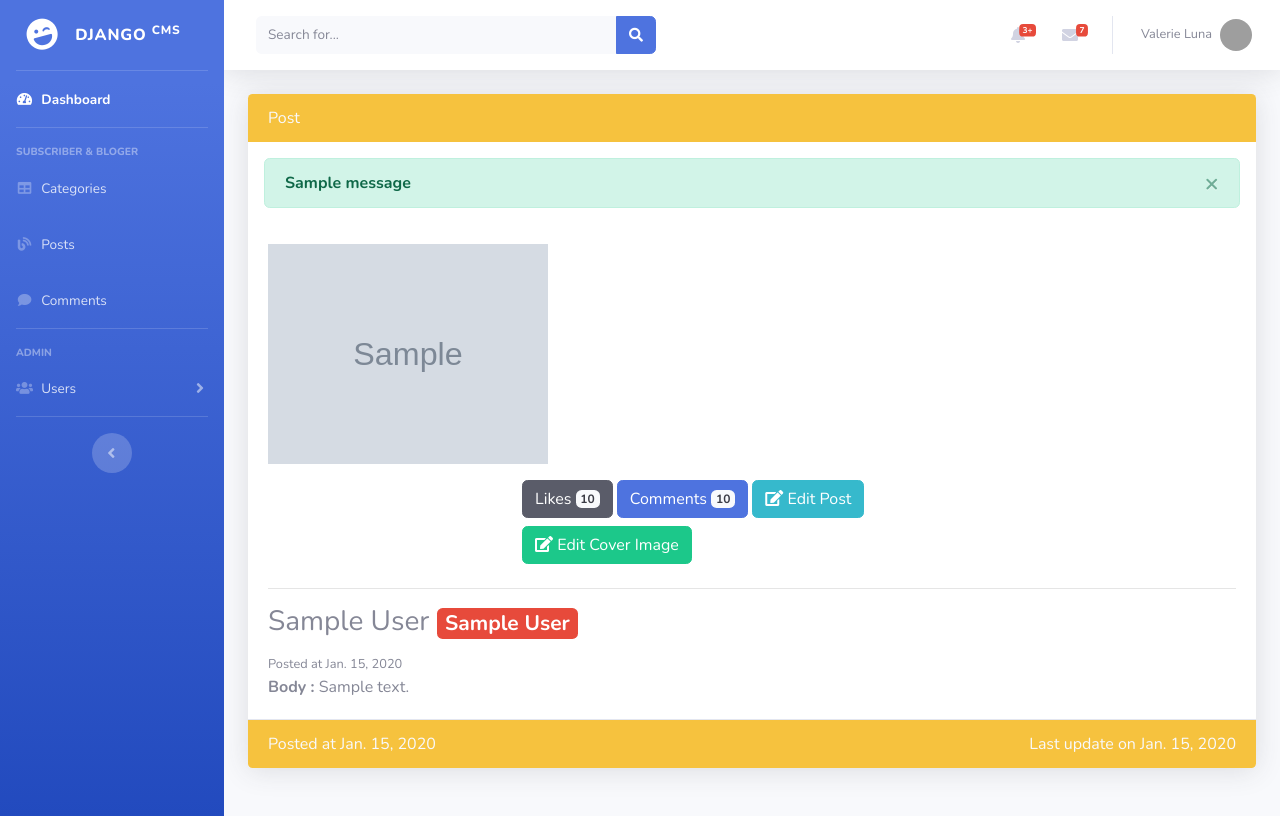
After one commit to hasan-py/Django_Project_Content_Sharing_App, a Django app: template customAdmin/templates/Post/view-post.html in a window 1280 px wide. The commit adds this page. Run offline with Django 3.2, Linux system fonts and the light colour scheme; tables that the repository leaves empty hold one stand-in row (values such as "Sample post"); the template is opened without the code that fills it: values that come from a table or form of the project are taken from there, most other values are stand-ins (such as "Sample title", 1, 10 or a date in 2020); grey boxes marked "Sample" are stand-in pictures; one stand-in notice (Sample message) is shown; some libraries are stand-ins or nearby versions; grey boxes are pictures that could not be loaded.

Commit message:
Post Section

```diff
--- a/customAdmin/models/posts.py
+++ b/customAdmin/models/posts.py
@@ -6,11 +6,22 @@ import datetime
 class Post(models.Model):
 	title = models.CharField(max_length=255)
 	slug = models.CharField(max_length=255)
+	body = models.TextField(default="")
+	image = models.ImageField(upload_to='upload/post_image',default=True)
 	category = models.ForeignKey(Category,on_delete=models.CASCADE)
 	user = models.ForeignKey(All_user,on_delete=models.CASCADE)
-	comment_total = models.IntegerField()
+	comment_total = models.IntegerField(default=0)
+	like_total = models.IntegerField(default=0)
 	created_at = models.DateField(default=datetime.datetime.today)
 	updated_at = models.DateField()
 
 	def __str__(self):
 		return self.title
+
+	@staticmethod
+	def slugExist(slug):
+		try:
+			slug = Post.objects.get(slug=slug)
+			return slug
+		except:
+			return False
--- a/customAdmin/models/users.py
+++ b/customAdmin/models/users.py
@@ -14,7 +14,7 @@ class All_user(models.Model):
 		return self.name
 
 	@staticmethod
-	def emailExits(userEmail):
+	def emailExist(userEmail):
 		try:
 			email = All_user.objects.get(email=userEmail)
 			return email
--- /dev/null
+++ b/customAdmin/templates/Post/view-post.html
@@ -0,0 +1,117 @@
+{% extends 'base.html' %}
+{% load static %}
+{% block title %}
+Django CMS | View Post
+{% endblock %}
+{% block content %}
+
+<div class="container-fluid mb-3">
+    <div class="card mb-5 border-0 shadow">
+        <div class="card-header bg-warning border-0 text-light">
+            Post
+        </div>
+        {% if messages %}
+        {% for message in messages %}
+        <div class="mx-3 mt-3 alert alert-{{ message.tags }} warning alert-dismissible fade show" role="alert">
+            <strong>{{ message }}</strong>
+            <button type="button" class="close" data-dismiss="alert" aria-label="Close">
+                <span aria-hidden="true">&times;</span>
+            </button>
+        </div>
+        {% endfor %}
+        {% endif %}
+        <div class="card-body">
+            <img class="image-fluid mb-3" height="220px" width="280" src="{{ post.image.url }}" alt="{{ post.title }}">
+            <div class="col-md-6 offset-md-3">
+                <button type="button" class="btn btn-dark mb-2">
+                    Likes <span class="badge badge-light">{{ post.like_total }}</span>
+                </button>
+                <button type="button" class="btn btn-primary mb-2">
+                    Comments <span class="badge badge-light">{{ post.comment_total }}</span>
+                </button>
+                <button type="button" class="btn btn-info mb-2" data-toggle="modal" data-target="#exampleModalCenter">
+                  <i class="fas fa-edit"></i> Edit Post
+                </button>
+                <button type="button" class="btn btn-success mb-2" data-toggle="modal" data-target="#exampleModalCenter2">
+                  <i class="fas fa-edit"></i> Edit Cover Image
+                </button>
+            </div>
+            <hr>
+            <h3 class="card-title">{{ post.title }} <span class="badge badge-danger">{{post.category }}</span> </h3>
+            <small
+            class="text-muted">Posted at {{ post.created_at }}</small>
+            <p class="card-text"><strong>Body :</strong> {{ post.body }}</p>
+        </div>
+        <div class="card-footer bg-warning text-light">
+            <span class="float-left">Posted at {{ post.created_at }}</span>
+            <span class="float-right">Last update on {{ post.updated_at }}</span>
+        </div>
+    </div>
+</div>
+
+<!-- Modal 1 -->
+<div class="modal fade" id="exampleModalCenter" tabindex="-1" role="dialog" aria-labelledby="exampleModalCenterTitle" aria-hidden="true">
+    <div class="modal-dialog modal-dialog-centered" role="document">
+        <div class="modal-content">
+            <div class="modal-header bg-warning text-light">
+                <h5 class="modal-title" id="exampleModalLongTitle">Edit Post</h5>
+                <button type="button" class="close" data-dismiss="modal" aria-label="Close">
+                    <span aria-hidden="true">&times;</span>
+                </button>
+            </div>
+            <div class="modal-body">
+                <form method="POST" action="{% url 'allPostById' post_id=post.id %}">
+                    {% csrf_token %}
+                    <div class="form-group">
+                        <label for="postTitle">Post Title</label>
+                        <input value="{{ post.title }}" name="postTitle" type="text" class="form-control" id="postTitle" placeholder="Enter title">
+                    </div>
+                    <div class="form-group">
+                        <label for="postSlug">Post Slug</label>
+                        <input value="{{ post.slug }}" name="postSlug" type="text" class="form-control" id="postSlug" placeholder="Enter slug">
+                    </div>
+                    <div class="form-group">
+                        <label for="postBody">Body</label>
+                        <textarea class="form-control" name="postBody" id="postBody" cols="30" rows="5">{{ post.body }}</textarea>
+                    </div>
+                    <div class="form-group">
+                      <label for="postCategory">Post Category</label>
+                        <select class="form-control" name="postCategory" id="postCategory">
+                          {{ options }}
+                        </select>
+                    <div>
+                    <button type="submit" class="btn btn-warning mt-3">Update Post</button>
+                    <button type="button" class="btn btn-danger mt-3" data-dismiss="modal">Close</button>
+                </form>
+            </div>
+        </div>
+    </div>
+</div>
+
+<!-- Modal 2 -->
+<div class="modal fade" id="exampleModalCenter2" tabindex="-1" role="dialog" aria-labelledby="exampleModalCenterTitle" aria-hidden="true">
+    <div class="modal-dialog modal-dialog-centered" role="document">
+        <div class="modal-content">
+            <div class="modal-header bg-warning text-light">
+                <h5 class="modal-title" id="exampleModalLongTitle">Edit Post</h5>
+                <button type="button" class="close" data-dismiss="modal" aria-label="Close">
+                    <span aria-hidden="true">&times;</span>
+                </button>
+            </div>
+            <div class="modal-body">
+                <form method="POST" action="{% url 'allPostById' post_id=post.id %}" enctype="multipart/form-data">
+                    {% csrf_token %}
+                     <img class="image-fluid mb-3" height="160px" width="200" src="{{ post.image.url }}" alt="{{ post.title }}">
+                    <div class="form-group">
+                        <label for="postImage">Cover Image</label>
+                        <input required name="postImage" type="file" class="form-control" id="postImage">
+                    </div>
+                    <button type="submit" class="btn btn-warning">Update Cover Image</button>
+                    <button type="button" class="btn btn-danger" data-dismiss="modal">Close</button>
+                </form>
+            </div>
+        </div>
+    </div>
+</div>
+
+{% endblock %}
--- a/customAdmin/templates/base.html
+++ b/customAdmin/templates/base.html
@@ -56,48 +56,22 @@ Django CMS | Dashboard
         SUBSCRIBER & BLOGER
       </div>
 
-      <!-- Nav Item - Pages Collapse Menu -->
+      <!-- Nav Item - SUBSCRIBER & BLOGER -->
       <li class="nav-item">
-        <a class="nav-link collapsed" href="#" data-toggle="collapse" data-target="#collapseCategory" aria-expanded="true" aria-controls="collapseCategory">
+        <a class="nav-link" href="{% url 'allCategory' %}">
           <i class="fas fa-fw fa-table"></i>
-          <span>Categories</span>
-        </a>
-        <div id="collapseCategory" class="collapse" aria-labelledby="headingTwo" data-parent="#accordionSidebar">
-          <div class="bg-white py-2 collapse-inner rounded">
-            <h6 class="collapse-header">CATEGORIES</h6>
-            <a class="collapse-item" href="{% url 'allCategory' %}">All category</a>
-            <a class="collapse-item" href="{% url 'allCategory' %}">Add category</a>
-          </div>
-        </div>
+          <span>Categories</span></a>
+      </li>
+      <li class="nav-item">
+        <a class="nav-link" href="{% url 'allPost' %}">
+          <i class="fas fa-fw fa-blog"></i>
+          <span>Posts</span></a>
       </li>
 
       <li class="nav-item">
-        <a class="nav-link collapsed" href="#" data-toggle="collapse" data-target="#collapseTwo" aria-expanded="true" aria-controls="collapseTwo">
-          <i class="fas fa-fw fa-blog"></i>
-          <span>Posts</span>
-        </a>
-        <div id="collapseTwo" class="collapse" aria-labelledby="headingTwo" data-parent="#accordionSidebar">
-          <div class="bg-white py-2 collapse-inner rounded">
-            <h6 class="collapse-header">POSTS</h6>
-            <a class="collapse-item" href="buttons.html">All post</a>
-            <a class="collapse-item" href="buttons.html">Add post</a>
-          </div>
-        </div>
-      </li>
-
-      <!-- Nav Item - Utilities Collapse Menu -->
-      <li class="nav-item">
-        <a class="nav-link collapsed" href="#" data-toggle="collapse" data-target="#collapseUtilities" aria-expanded="true" aria-controls="collapseUtilities">
+        <a class="nav-link" href="{% url 'allPost' %}">
           <i class="fas fa-fw fa-comment"></i>
-          <span>Comments</span>
-        </a>
-        <div id="collapseUtilities" class="collapse" aria-labelledby="headingUtilities" data-parent="#accordionSidebar">
-          <div class="bg-white py-2 collapse-inner rounded">
-            <h6 class="collapse-header">COMMMENT</h6>
-            <a class="collapse-item" href="buttons.html">All comment</a>
-            <a class="collapse-item" href="buttons.html">Add comment</a>
-          </div>
-        </div>
+          <span>Comments</span></a>
       </li>
 
       <!-- Divider -->
@@ -366,8 +340,7 @@ Django CMS | Dashboard
             <span aria-hidden="true">×</span>
           </button>
         </div>
-        <div class="modal-body">Select "Logout" below if you are ready to end your current session.</div>
-        <div class="modal-footer">
+        <div class="modal-body">
           <button class="btn btn-secondary" type="button" data-dismiss="modal">Cancel</button>
           <a class="btn btn-primary" href="{% url 'logout' %}">Logout</a>
         </div>
--- a/customAdmin/urls.py
+++ b/customAdmin/urls.py
@@ -6,7 +6,7 @@ from django.conf.urls.static import static
 
 # Views
 from .views import Dashboard,Login,Register,Logout
-from .views import AllCategory
+from .views import AllCategory,AllPost
 
 # Middlewares
 from .middlewares import loginCheck,logoutCheck
@@ -26,4 +26,9 @@ urlpatterns = [
     path('categories', loginCheck(AllCategory.as_view()), name="allCategory"),
     path('categories/<int:cat_id>/', loginCheck(AllCategory.updateCategory), name="allCategoryById"),
 
+    # Post
+    path('posts', loginCheck(AllPost.as_view()), name="allPost"),
+    path('posts/<int:post_id>/', loginCheck(AllPost.updatePost), name="allPostById"),
+
+
 ] + static(settings.MEDIA_URL, document_root=settings.MEDIA_ROOT)
--- a/customAdmin/views/Auth/login.py
+++ b/customAdmin/views/Auth/login.py
@@ -12,7 +12,7 @@ class Login(View):
 
 	def post(self,request):
 		loginData = request.POST
-		userEmail = All_user.emailExits(loginData["email"])
+		userEmail = All_user.emailExist(loginData["email"])
 		if userEmail:
 			if check_password(loginData["password"],userEmail.password):
 				request.session["id"] = userEmail.id
--- a/customAdmin/views/Auth/register.py
+++ b/customAdmin/views/Auth/register.py
@@ -16,7 +16,7 @@ class Register(View):
 
 		if len(error)>0:
 			return render(request,"Auth/register.html",{"error":error,"oldData":registerDetails})
-		if All_user.emailExits(registerDetails["email"]):
+		if All_user.emailExist(registerDetails["email"]):
 			error.append("Email already exits")
 			print(error)
 			return render(request,"Auth/register.html",{"error":error,"oldData":registerDetails})
--- a/customAdmin/views/Category/category.py
+++ b/customAdmin/views/category.py
@@ -35,7 +35,6 @@ class AllCategory(View):
 
 	# Edit and detail view Category
 	def updateCategory(request,cat_id):
-
 		if request.method == "POST":
 			editCategory = Category.objects.get(id=cat_id)
 
```
Also changed, not shown: customAdmin/templates/Category/all-category.html (+42 -19 lines), customAdmin/templates/Category/view-category.html (+4 -4 lines), customAdmin/templates/Post/all-post.html (added, +73 -0 lines), customAdmin/templatetags/tags.py (added, +12 -0 lines), customAdmin/views/__init__.py (+4 -3 lines), customAdmin/views/post.py (added, +75 -0 lines).
